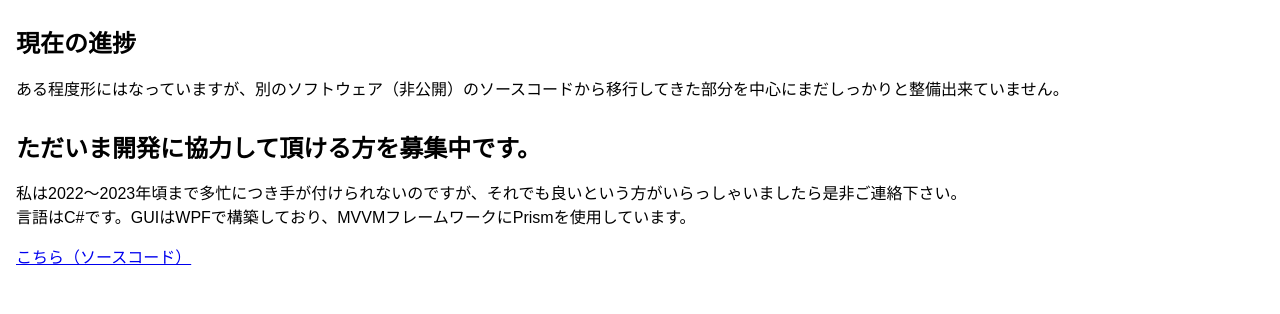
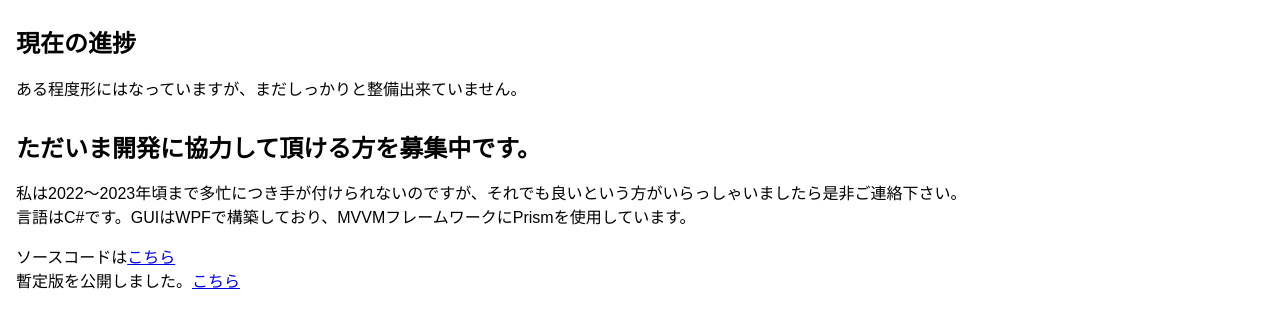
Before and after one commit to automatic9045/automatic9045.github.io, a plain HTML site: page contents/software/index.html in a window 1280 px wide. Shown: the part 1111-1425 px from the top of the page. Drawn offline with Linux system fonts and the light colour scheme; files that its build step writes are made by us from their sources.

Commit message:
MS-12の暫定版公開に対応

```diff
--- a/contents/software/index.html
+++ b/contents/software/index.html
@@ -61,7 +61,7 @@
         </p>
         <h3>現在の進捗</h3>
         <p>
-            ある程度形にはなっていますが、別のソフトウェア（非公開）のソースコードから移行してきた部分を中心にまだしっかりと整備出来ていません。<br />
+            ある程度形にはなっていますが、まだしっかりと整備出来ていません。<br />
         </p>
         <h3>ただいま開発に協力して頂ける方を募集中です。</h3>
         <p>
@@ -69,7 +69,8 @@
             言語はC#です。GUIはWPFで構築しており、MVVMフレームワークにPrismを使用しています。
         </p>
         <p>
-            <a href="https://github.com/Automatic9045/TRS.MS-12">こちら（ソースコード）</a>
+            ソースコードは<a href="https://github.com/Automatic9045/TRS.MS-12">こちら</a><br />
+            暫定版を公開しました。<a href="https://github.com/Automatic9045/TRS.MS-12/releases/tag/v0.3.10313.1">こちら</a>
         </p>
 
         <h2 id="NotReady" class="anchor">NotReady</h2>
```
